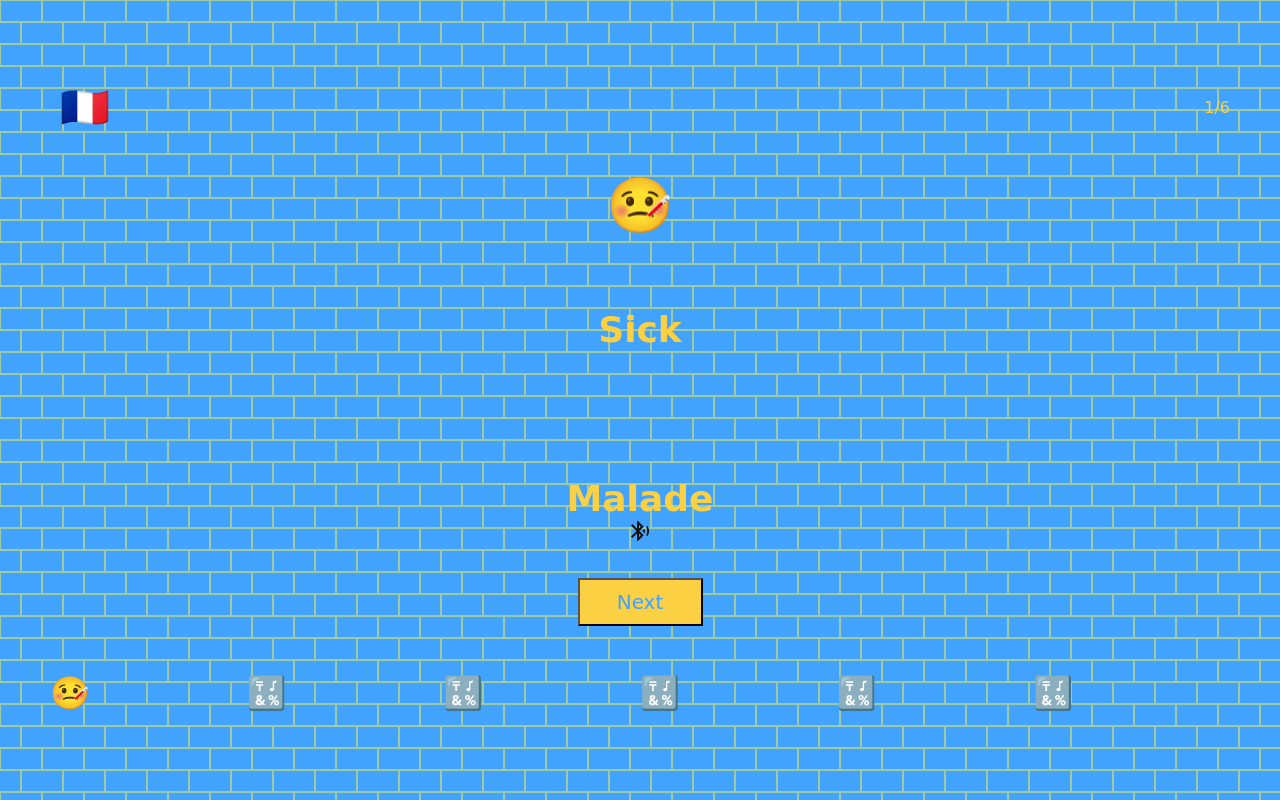
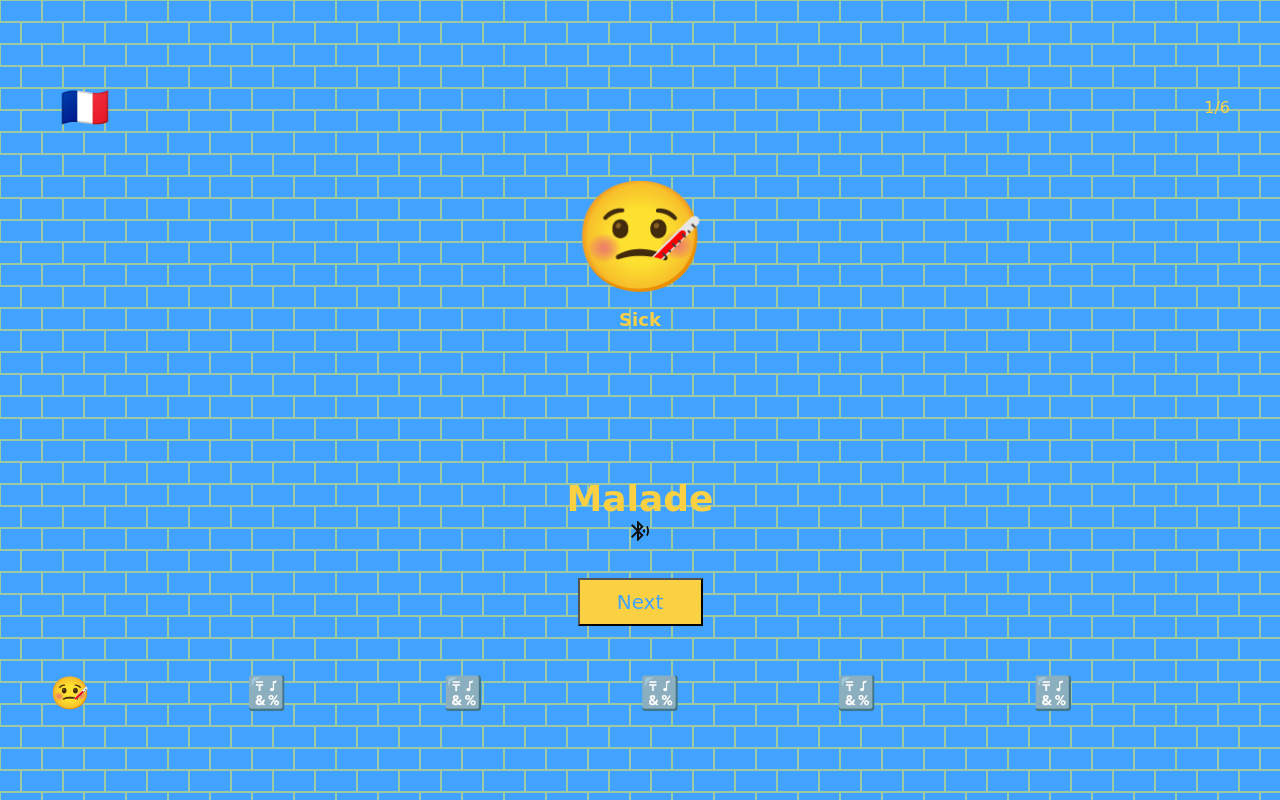
Before and after one commit to eric-reale/emoji-app, a website: page index.html in a window 1280 px wide. Drawn offline with Linux system fonts and the light colour scheme; a web font is replaced by a local one.

Commit message:
font size h1

```diff
--- a/src/css/learn.css
+++ b/src/css/learn.css
@@ -40,7 +40,6 @@
   margin-top: 0px;
   margin-bottom: 0px;
   padding: 0;
-  font-size: 54px;
 }
 
 .english-word {
@@ -53,6 +52,7 @@
 .english-word h1 {
   margin-top: 0px;
   margin-bottom: 0px;
+  font-size: 18px;
 }
 
 .language-word {
--- a/src/index.js
+++ b/src/index.js
@@ -164,18 +164,12 @@ synth.addEventListener('voiceschanged', function() {
 
 document.addEventListener('DOMContentLoaded', updatePercentage);
 document.addEventListener('DOMContentLoaded', learnNewWord);
-// document.addEventListener('DOMContentLoaded', function() {
-//   one = document.getElementById('one');
-// });
 
-
-// nextButton.addEventListener('click', learnNewWord);
 emojiDisplay.addEventListener('animationend', () => {
   emojiDisplay.classList.remove('new-text');
   englishWord.classList.remove('new-text');
   languageWordPrimary.classList.remove('new-text')
 });
 
-
 // updatePercentage();
 // learnNewWord();
```
